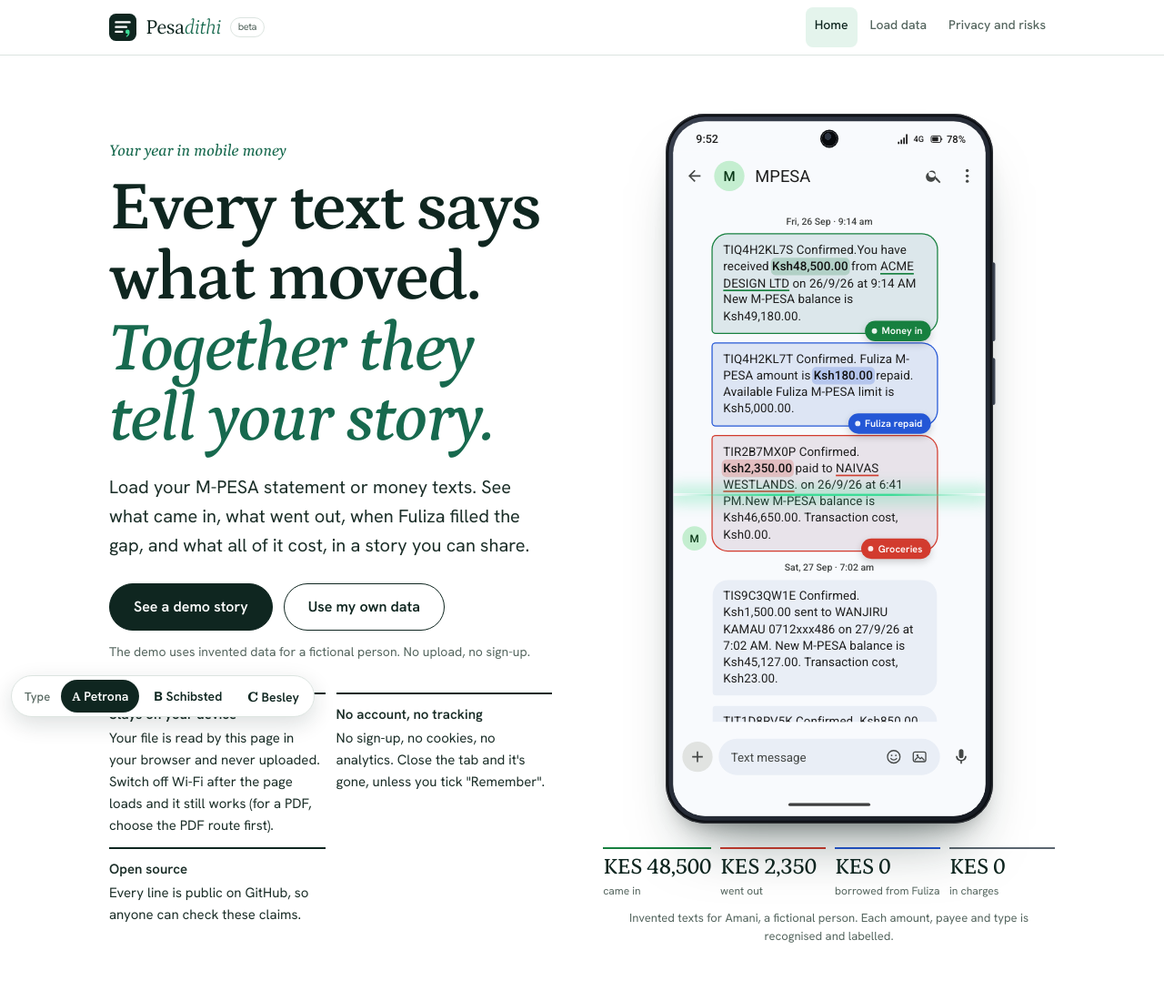
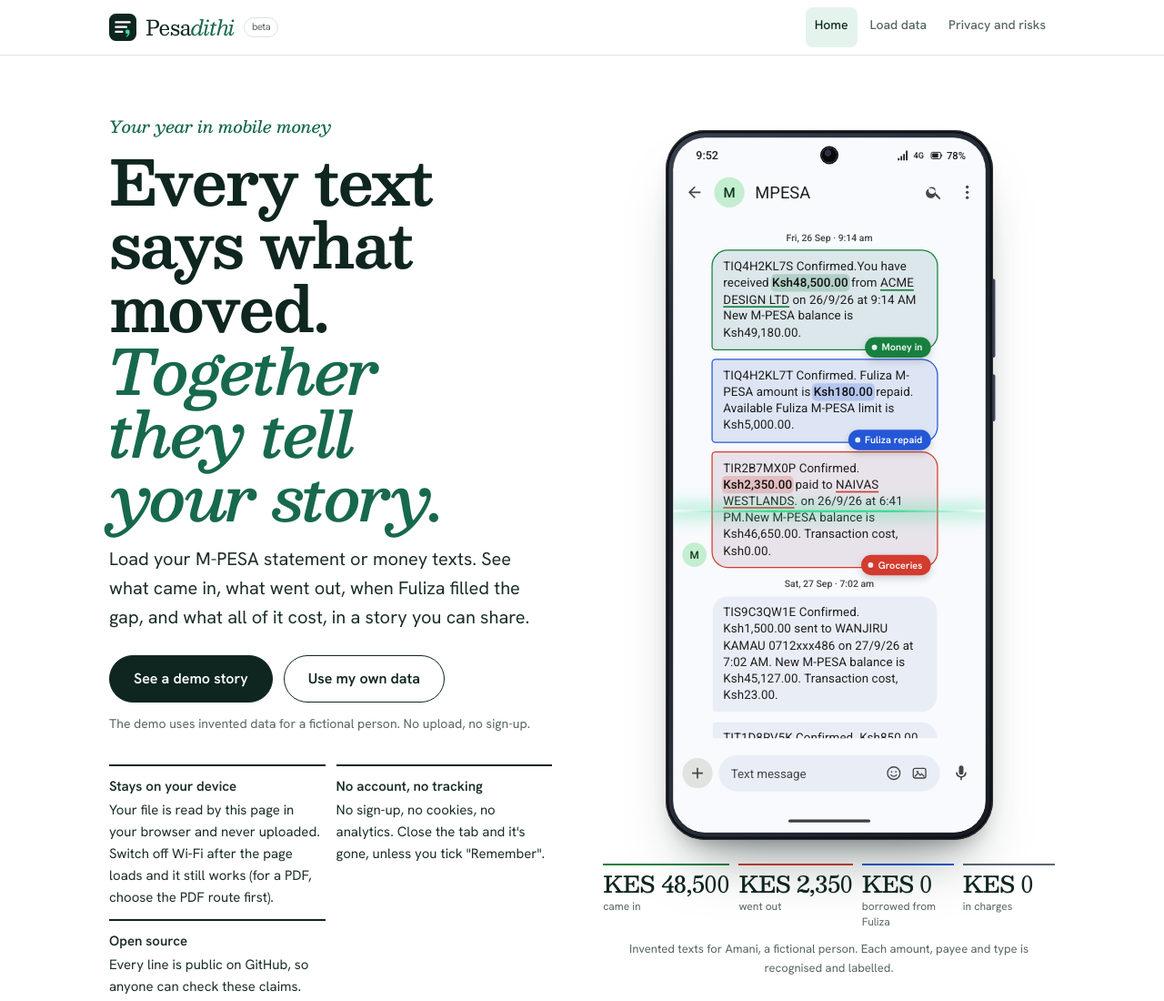
Before and after one commit to mkaigwa/pesadithi-lab, a plain HTML site: page app/index.html in a window 1280 px wide. Shown: the top 1100 px of the page at 91% size. Drawn offline with Linux system fonts and the light colour scheme.

Commit message:
Lock type: Besley headings, Hanken Grotesk text, JetBrains Mono figures; remove type switcher
Co-Authored-By: Claude Opus 5.5 <noreply@anthropic.com>
Claude-Session: https://claude.ai/code/session_01GqWR4HyKzByD2KzXwVFgid

```diff
--- a/app/index.html
+++ b/app/index.html
@@ -233,7 +233,6 @@
   <div class="sr" id="smLive" aria-live="polite"></div>
 </div>
 
-<div class="typepick" role="group" aria-label="Typeface options"><span>Type</span><button type="button" data-t="a"><b style="font-family:Petrona">A</b> Petrona</button><button type="button" data-t="b"><b style="font-family:'Schibsted Grotesk'">B</b> Schibsted</button><button type="button" data-t="c"><b style="font-family:Besley">C</b> Besley</button></div>
 <script src="vendor/d3.min.js" defer></script>
 <script src="js/merchants.js" defer></script>
 <script src="js/parse.js" defer></script>
--- a/app/js/app.js
+++ b/app/js/app.js
@@ -759,8 +759,7 @@ ${json}${a.share === 'sms' ? '\n\nMY MONEY MESSAGES:\n[Paste them here]' : ''}`;
     paint(); setTimeout(() => step(0), 700);
   }
   heroAnim();
-  // Type options: A Petrona, B Schibsted Grotesk, C Besley (body stays Hanken Grotesk)
-  (function () { let t = 'a'; try { t = localStorage.getItem('pesadithi:type') || 'a'; } catch (e) { /* none */ } const set = (v) => { document.documentElement.dataset.type = v; $$('.typepick button').forEach((b) => b.setAttribute('aria-pressed', String(b.dataset.t === v))); try { localStorage.setItem('pesadithi:type', v); } catch (e) { /* none */ } if (S.A && !$('#v-story').hidden) setTimeout(drawCharts, 60); }; $$('.typepick button').forEach((b) => b.addEventListener('click', () => set(b.dataset.t))); set(t); })();
+
 
   /* ---------------- Start ---------------- */
   setDataUI(false);
--- a/app/pesadithi.css
+++ b/app/pesadithi.css
@@ -11,7 +11,7 @@
   --brand: #17694e; --brand-dk: #0f4f3a; --brand-tint: #e4f4ec; --brand-tint2: #c9e9d8; --leaf: #6dbb95; --glow: #3ddc97;
   --in: #17803f; --out: #d23b2e; --credit: #2457d6; --loan: #e08a00; --fee: #5b6670; --bad: #a3170f; --good: #17803f; --focus: #17694e;
   --in-tint: #e6f5ec; --out-tint: #fcecea; --credit-tint: #e9effc;
-  --serif: 'Petrona', Georgia, serif; --sans: 'Hanken Grotesk', system-ui, -apple-system, 'Segoe UI', Roboto, sans-serif; --mono: 'JetBrains Mono', ui-monospace, Menlo, Consolas, monospace;
+  --serif: 'Besley', Georgia, serif; --sans: 'Hanken Grotesk', system-ui, -apple-system, 'Segoe UI', Roboto, sans-serif; --mono: 'JetBrains Mono', ui-monospace, Menlo, Consolas, monospace;
   --r: 12px; --wrap: 1080px;
 }
 * { box-sizing: border-box; }
@@ -409,38 +409,18 @@ footer { background: var(--soft); }
 .sm .lock i { font-style: italic; font-weight: 300; }
 @media (prefers-reduced-motion: reduce) { .anim .g, .anim .gx, .anim .f, .anim .p, .anim .ln { transform: none !important; opacity: 1 !important; stroke-dashoffset: 0 !important; } }
 
-/* ================= Three type options (Nov 2026). Body stays Hanken Grotesk. =================
-   Banned for this project: Inter, Fraunces, Bricolage Grotesque, Young Serif, Funnel Display, Montserrat,
-   Raleway, Merriweather, Source Serif, Poppins, Outfit, Space Grotesk, Archivo, Public Sans; Literata reads too thin. */
-@font-face { font-family: 'Petrona'; font-style: normal; font-weight: 100 900; font-display: swap; src: url('vendor/fonts/petrona-latin-wght-normal.woff2') format('woff2-variations'); }
-@font-face { font-family: 'Petrona'; font-style: italic; font-weight: 100 900; font-display: swap; src: url('vendor/fonts/petrona-latin-wght-italic.woff2') format('woff2-variations'); }
-@font-face { font-family: 'Schibsted Grotesk'; font-style: normal; font-weight: 400 900; font-display: swap; src: url('vendor/fonts/schibsted-grotesk-latin-wght-normal.woff2') format('woff2-variations'); }
-@font-face { font-family: 'Schibsted Grotesk'; font-style: italic; font-weight: 400 900; font-display: swap; src: url('vendor/fonts/schibsted-grotesk-latin-wght-italic.woff2') format('woff2-variations'); }
+/* ================= Type, locked Nov 2026: Besley headings, Hanken Grotesk text, JetBrains Mono figures =================
+   Never use: Inter, Fraunces, Bricolage Grotesque, Young Serif, Funnel Display, Montserrat, Raleway, Merriweather,
+   Source Serif, Poppins, Outfit, Space Grotesk, Archivo, Public Sans; Literata reads too thin. */
 @font-face { font-family: 'Besley'; font-style: normal; font-weight: 400 900; font-display: swap; src: url('vendor/fonts/besley-latin-wght-normal.woff2') format('woff2-variations'); }
 @font-face { font-family: 'Besley'; font-style: italic; font-weight: 400 900; font-display: swap; src: url('vendor/fonts/besley-latin-wght-italic.woff2') format('woff2-variations'); }
-@font-face { font-family: 'Geist Mono'; font-weight: 400; font-display: swap; src: url('vendor/fonts/geist-mono-latin-400-normal.woff2') format('woff2'); }
-@font-face { font-family: 'Geist Mono'; font-weight: 500; font-display: swap; src: url('vendor/fonts/geist-mono-latin-500-normal.woff2') format('woff2'); }
-
-/* A: Petrona, a sturdy editorial serif with a full weight range (Literata's job, with more body) */
-:root, :root[data-type="a"] { --serif: 'Petrona', Georgia, serif; --mono: 'Geist Mono', ui-monospace, monospace; --hw: 620; --ew: 560; --ls: -.022em; }
-/* B: Schibsted Grotesk, a newspaper-born grotesk: bold, direct, made for headlines and big numbers */
-:root[data-type="b"] { --serif: 'Schibsted Grotesk', 'Hanken Grotesk', system-ui, sans-serif; --mono: 'Geist Mono', ui-monospace, monospace; --hw: 760; --ew: 700; --ls: -.035em; }
-/* C: Besley, a Clarendon revival: warm, chunky, confident, unmistakably not a default */
-:root[data-type="c"] { --serif: 'Besley', Georgia, serif; --mono: 'JetBrains Mono', ui-monospace, monospace; --hw: 640; --ew: 560; --ls: -.025em; }
-
+:root { --serif: 'Besley', Georgia, serif; --mono: 'JetBrains Mono', ui-monospace, monospace; --hw: 640; --ew: 560; --ls: -.025em; }
 h1, h2, h3, .chapter h1, .chapter h2, .chapter#cover h1, .hero h1, .big .v, .habit .v, .ledger .a, .mcard .a, .tally4 b, .insight, .qa b, .sm .slide .sv, .sm .slide .st, .next b { font-weight: var(--hw); letter-spacing: var(--ls); }
 h1 em, h2 em, h3 em { font-weight: var(--ew); }
 .insight, .sm .slide .st, .tally4 b, .big .v { font-weight: calc(var(--hw) - 100); }
 .chapter .k, .hero .kicker, .try b, .sm .slide .sk { font-weight: 500; }
-:root[data-type="b"] .chapter .k, :root[data-type="b"] .hero .kicker, :root[data-type="b"] .try b, :root[data-type="b"] .sm .slide .sk { font-style: normal; font-family: var(--sans); font-weight: 600; letter-spacing: .02em; }
-:root[data-type="b"] .hero h1, :root[data-type="c"] .hero h1 { font-size: clamp(40px, 7vw, 68px); }
-:root[data-type="b"] .chapter#cover h1, :root[data-type="c"] .chapter#cover h1 { font-size: clamp(36px, 6.4vw, 62px); }
-
-.typepick { position: fixed; left: 12px; bottom: 12px; z-index: 90; display: flex; align-items: center; gap: 4px; background: #fff; border: 1px solid var(--line); border-radius: 99px; padding: 4px; box-shadow: 0 8px 24px rgba(15,38,32,.14); font: 500 13px var(--sans); }
-.typepick span { padding: 0 8px 0 10px; color: var(--muted); }
-.typepick button { border: 0; background: none; border-radius: 99px; min-height: 36px; padding: 0 12px; cursor: pointer; font: 600 14px var(--sans); color: var(--ink); }
-.typepick button[aria-pressed="true"] { background: var(--ink); color: #fff; }
-@media print { .typepick { display: none; } }
+.hero h1 { font-size: clamp(40px, 7vw, 68px); }
+.chapter#cover h1 { font-size: clamp(36px, 6.4vw, 62px); }
 
 /* ================= Hero phone: a Tecno Spark-style Android (centred punch-hole, gesture bar) running Google Messages, the default texting app on most Androids sold in Kenya ================= */
 @font-face { font-family: 'Roboto'; font-weight: 400; font-display: swap; src: url('vendor/fonts/roboto-latin-400-normal.woff2') format('woff2'); }
@@ -498,4 +478,3 @@ h1 em, h2 em, h3 em { font-weight: var(--ew); }
 .tally4 { margin-top: 26px; }
 @media (prefers-reduced-motion: reduce) { .dev .track, .dev .scan { transition: none; } }
 .dev .row.on .bub { box-shadow: 0 0 0 1.5px var(--c); }
-@media (max-width: 720px) { .typepick { left: auto; right: 8px; bottom: 8px; padding: 3px; font-size: 12px; } .typepick span { display: none; } .typepick button { min-height: 32px; padding: 0 10px; font-size: 12.5px; } }
```
Also changed, not shown: app/vendor/fonts/OFL-geist-mono.txt (deleted), app/vendor/fonts/OFL-petrona.txt (deleted), app/vendor/fonts/OFL-schibsted-grotesk.txt (deleted), app/vendor/fonts/geist-mono-latin-400-normal.woff2 (deleted), app/vendor/fonts/geist-mono-latin-500-normal.woff2 (deleted), app/vendor/fonts/petrona-latin-wght-italic.woff2 (deleted), app/vendor/fonts/petrona-latin-wght-normal.woff2 (deleted), app/vendor/fonts/schibsted-grotesk-latin-wght-italic.woff2 (deleted), app/vendor/fonts/schibsted-grotesk-latin-wght-normal.woff2 (deleted), 2 other files.
